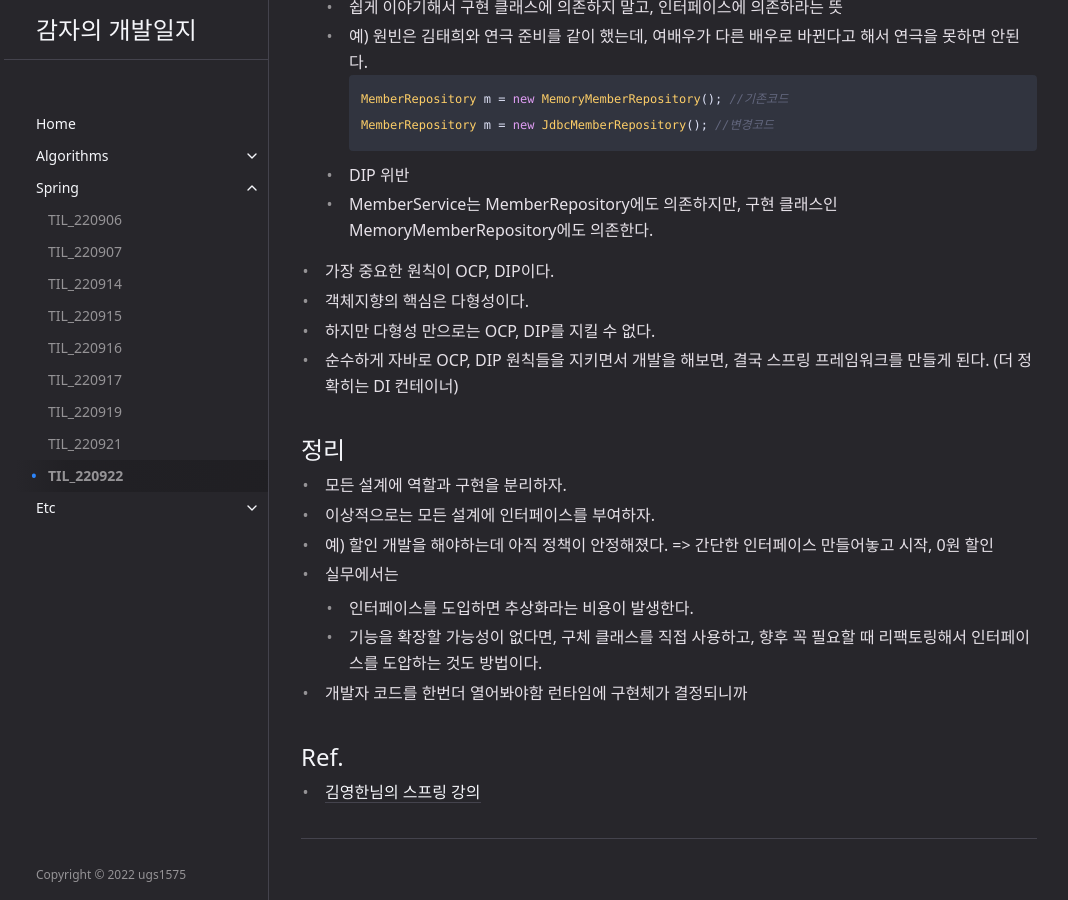
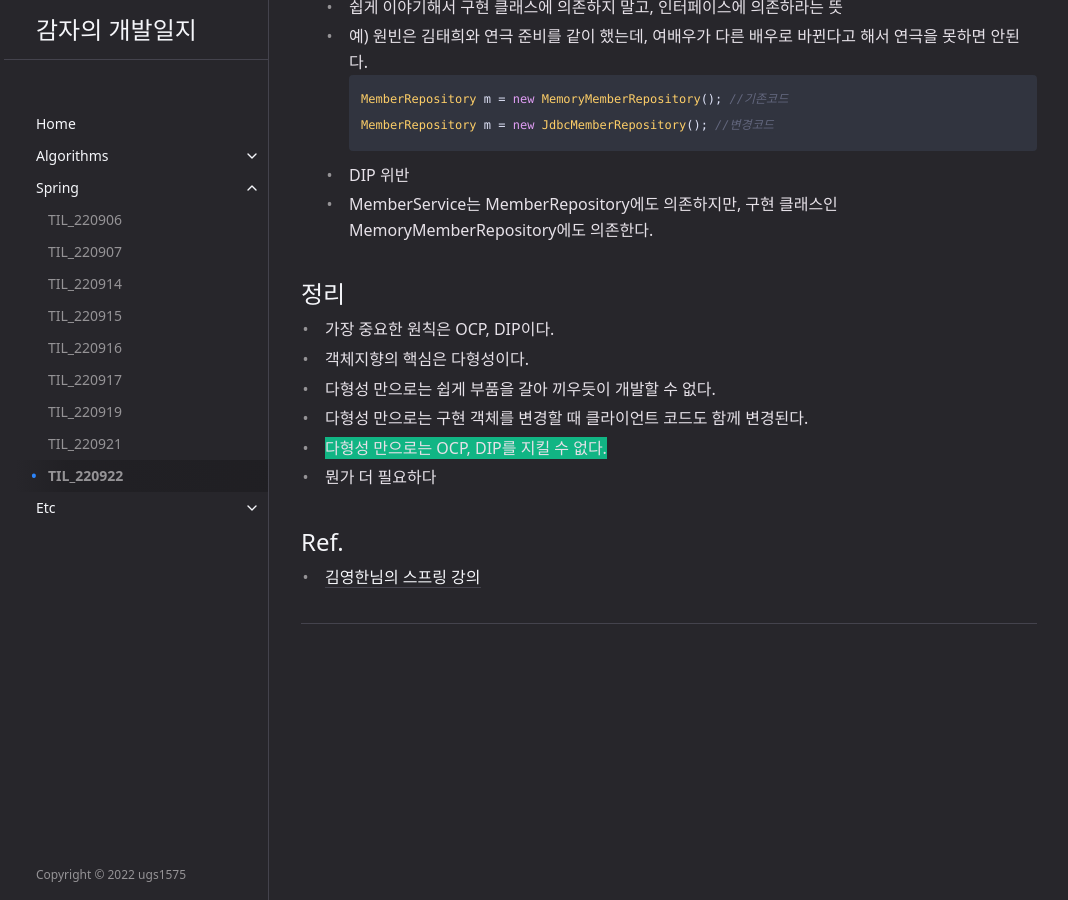
Before and after one commit to ugs1575/ugs1575.github.io, a Jekyll site: the page built from docs/spring/til_220922.md, in a window 1280 px wide and 900 px high, scrolled down 2069 px. Shown: the whole window, without its empty margins (103-1171 px from the left). Built offline with Jekyll 4.4.1, drawn with Linux system fonts in a browser that asks for light colours.

Commit message:
til_220922 내용 수정

```diff
--- a/docs/spring/til_220922.md
+++ b/docs/spring/til_220922.md
@@ -84,19 +84,13 @@ MemberRepository m = new JdbcMemberRepository(); //변경코드
 - DIP 위반
 - MemberService는 MemberRepository에도 의존하지만, 구현 클래스인 MemoryMemberRepository에도 의존한다.
 
-- 가장 중요한 원칙이 OCP, DIP이다.
+## 정리
+- 가장 중요한 원칙은 OCP, DIP이다.
 - 객체지향의 핵심은 다형성이다.
-- 하지만 다형성 만으로는 OCP, DIP를 지킬 수 없다.
-- 순수하게 자바로 OCP, DIP 원칙들을 지키면서 개발을 해보면, 결국 스프링 프레임워크를 만들게 된다. (더 정확히는 DI 컨테이너)
-
-## 정리
-- 모든 설계에 역할과 구현을 분리하자.
-- 이상적으로는 모든 설계에 인터페이스를 부여하자.
-- 예) 할인 개발을 해야하는데 아직 정책이 안정해졌다. => 간단한 인터페이스 만들어놓고 시작, 0원 할인
-- 실무에서는
-  - 인터페이스를 도입하면 추상화라는 비용이 발생한다.
-  - 기능을 확장할 가능성이 없다면, 구체 클래스를 직접 사용하고, 향후 꼭 필요할 때 리팩토링해서 인터페이스를 도압하는 것도 방법이다.
-- 개발자 코드를 한번더 열어봐야함 런타임에 구현체가 결정되니까
+- 다형성 만으로는 쉽게 부품을 갈아 끼우듯이 개발할 수 없다.
+- 다형성 만으로는 구현 객체를 변경할 때 클라이언트 코드도 함께 변경된다.
+- <span class="bg-green-100">다형성 만으로는 OCP, DIP를 지킬 수 없다.</span>
+- 뭔가 더 필요하다
 
 ## Ref.
 - <a href="https://www.inflearn.com/course/%EC%8A%A4%ED%94%84%EB%A7%81-%ED%95%B5%EC%8B%AC-%EC%9B%90%EB%A6%AC-%EA%B8%B0%EB%B3%B8%ED%8E%B8/dashboard">김영한님의 스프링 강의</a>
```
